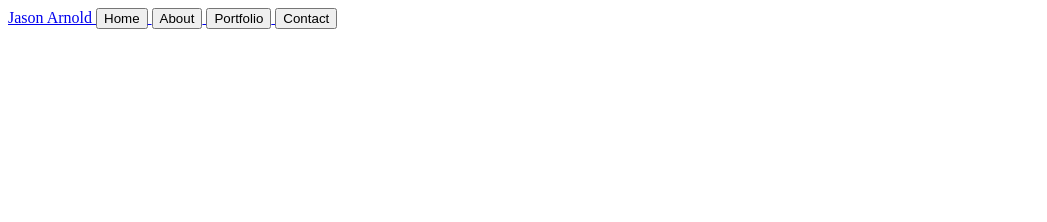
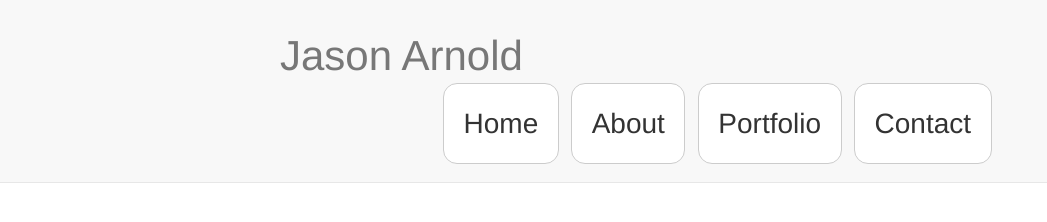
Before and after one commit to thejasonfile/FCC_PersonalPortfolio, a plain HTML site: page index.html in a window 1280 px wide. Shown: the whole page, without its empty margins (0-1047 px from the left). Drawn offline with nearby package versions, Linux system fonts and the light colour scheme.

Commit message:
fixed navbar, added CSS

```diff
--- /dev/null
+++ b/css/main.css
@@ -0,0 +1,25 @@
+.container-fluid {
+	padding-right: 20em;
+	padding-left: 20em;
+}
+
+.navbar-brand {
+	font-size: 3em;
+	padding-top: 1.1em;
+}
+
+.navbar-right {
+	padding-top: 1em;
+}
+
+.navbar-right  li {
+	list-style: none;
+	display: inline;
+}
+
+.navbar-right button {
+	font-size: 2em;
+	padding: 0.7em;
+	margin-right: 0.3em;
+	border-radius: 0.5em;
+}
--- a/index.html
+++ b/index.html
@@ -1,15 +1,27 @@
-<!--- reverse engineer of http://codepen.io/ThiagoFerreir4/full/eNMxEp --->
+<!--- reverse engineer of http://codepen.io/ThiagoFerreir4/full/eNMxEp -->
+<!DOCTYPE>
+<html>
+<head>
+<title>"Portfolio Clone"</title>
+<link rel="stylesheet" href="https://maxcdn.bootstrapcdn.com/bootstrap/3.3.5/css/bootstrap.min.css">
+<link rel="stylesheet" type = "text/css" href="css/main.css">
+</head>
 
+<body>
 <nav class="navbar navbar-default navbar-fixed-top">
   <div class="container-fluid">
     <div class="navbar-header">
-      <a class="navbar-brand" href="#">
-        Jason Arnold
-        <button type="button" class="btn btn-default navbar-btn">Home</button>
-        <button type="button" class="btn btn-default navbar-btn">About</button>
-        <button type="button" class="btn btn-default navbar-btn">Portfolio</button>
-        <button type="button" class="btn btn-default navbar-btn">Contact</button>
-      </a>
+      <a class="navbar-brand" href="#">Jason Arnold</a>
+    </div>
+    <div class="navbar-header navbar-right">
+      <ul>
+        <li><button type="button" class="btn btn-default navbar-btn">Home</button></li>
+        <li><button type="button" class="btn btn-default navbar-btn">About</button></li>
+        <li><button type="button" class="btn btn-default navbar-btn">Portfolio</button></li>
+        <li><button type="button" class="btn btn-default navbar-btn">Contact</button></li>
+      </ul>
     </div>
   </div>
 </nav>
+</body>
+</html>
```
